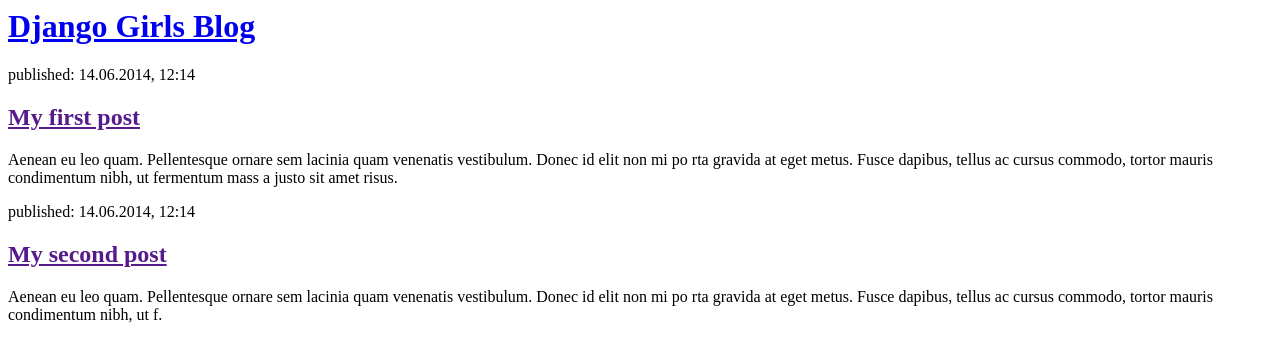
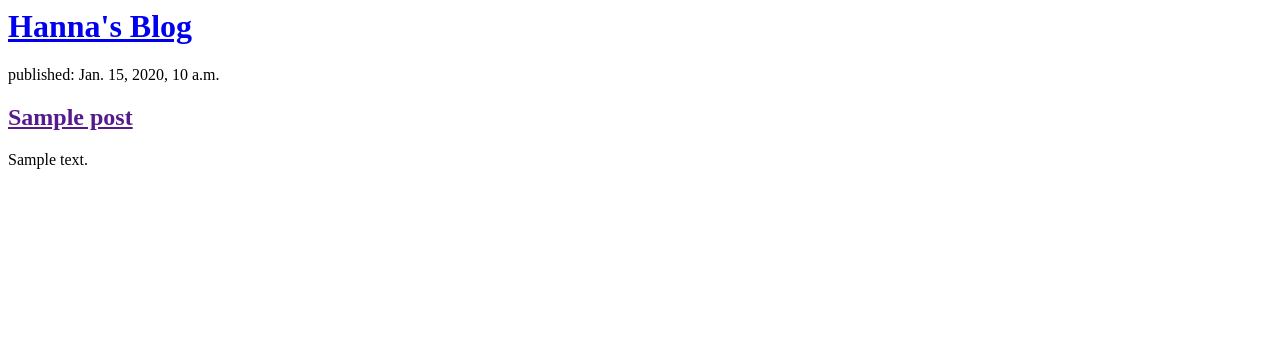
Before and after one commit to HannaRiaz/my-first-blog, a Django app: page / in a window 1280 px wide. Shown: the top 362 px of the page. Run offline with Django 3.2, Linux system fonts and the light colour scheme; tables that the repository leaves empty hold one stand-in row (values such as "Sample post").

Commit message:
Modified templated to display posts from database.

```diff
--- a/blog/templates/blog/post_list.html
+++ b/blog/templates/blog/post_list.html
@@ -2,22 +2,13 @@
     <head>
         <title>Hanna's blog</title>
     </head>
-<body>
     <div>
-<h1><a href="/">Django Girls Blog</a></h1>
+        <h1><a href="/">Hanna's Blog</a></h1>
     </div>
+    {% for post in posts %}
         <div>
-<p>published: 14.06.2014, 12:14</p>
-<h2><a href="">My first post</a></h2>
-<p>Aenean eu leo quam. Pellentesque ornare sem lacinia quam venenatis vestibulum. Donec id elit non mi po
-rta gravida at eget metus. Fusce dapibus, tellus ac cursus commodo, tortor mauris condimentum nibh, ut fermentum mass
-a justo sit amet risus.</p>
+            <p>published: {{post.published_date}}</p>
+            <h2><a href="">{{post.title}}</a></h2>
+            <p>{{post.text|linebreaksbr}}</p>
         </div>
-<div>
-<p>published: 14.06.2014, 12:14</p>
-<h2><a href="">My second post</a></h2>
-<p>Aenean eu leo quam. Pellentesque ornare sem lacinia quam venenatis vestibulum. Donec id elit non mi po
-rta gravida at eget metus. Fusce dapibus, tellus ac cursus commodo, tortor mauris condimentum nibh, ut f.</p>
-</div>
-</body>
-</html>
+    {% endfor %}
--- a/blog/views.py
+++ b/blog/views.py
@@ -1,4 +1,7 @@
 from django.shortcuts import render
+from django.utils import timezone
+from .models import Post
 
 def post_list(request):
-    return render(request, 'blog/post_list.html', {})
+    posts = Post.objects.filter(published_date__lte=timezone.now()).order_by('published_date')
+    return render(request, 'blog/post_list.html', {'posts' : posts})
```
Lines whose indentation alone changed are shown as unchanged.
